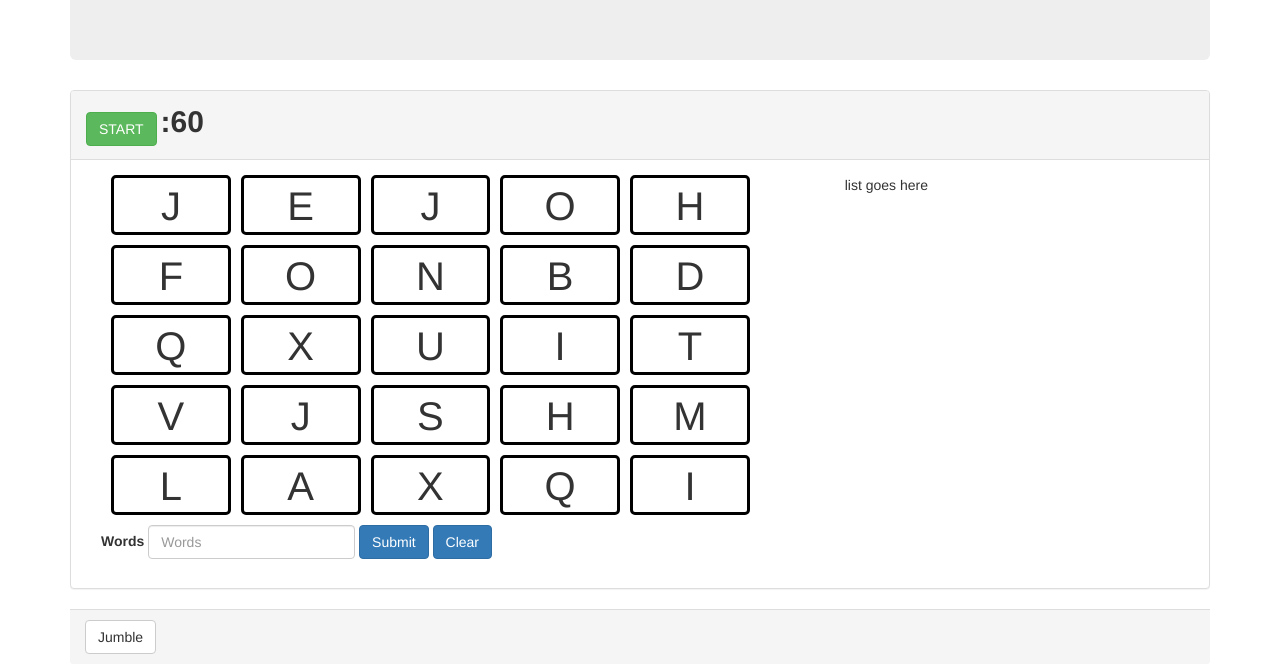
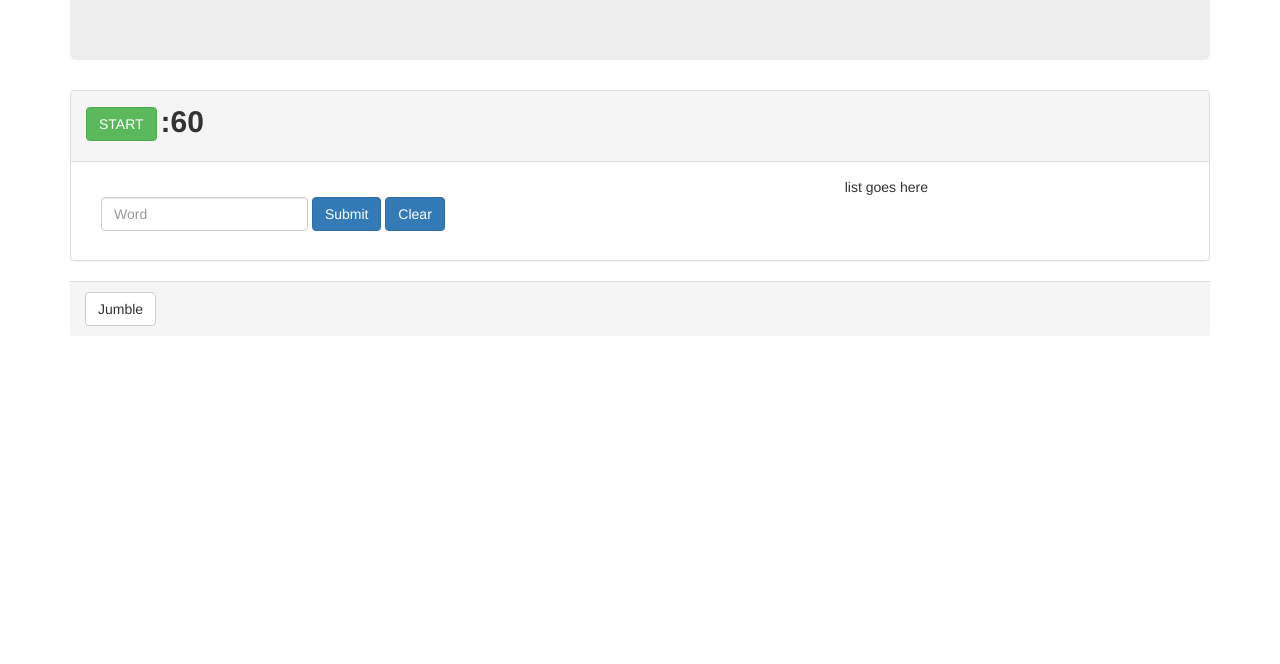
Before and after one commit to smstamm/maple, a website: page index.html in a window 1280 px wide. Shown: the part 180-844 px from the top of the page. After the commit the page ends 800 px from the top, so only its background shows below. Drawn offline with nearby package versions, Linux system fonts and the light colour scheme.

Commit message:
adds some show/ hide functionality to grid with timer

```diff
--- a/app.js
+++ b/app.js
@@ -16,10 +16,12 @@ app.controller('home-ctrl', ['$scope','$timeout', function($scope, $timeout){
 	$scope.stop = function(){
   	$timeout.cancel(stopped);
   	$scope.timer = 60;
+  	$scope.grid = [];
   };
 
   $scope.start = function(){
   	$scope.countdown();
+  	$scope.renderGrid(5);
   };
 
 	const ALPHABET = ['A', 'B', 'C', 'D', 'E', 'F', 'G', 'H', 'I', 'J', 'K', 'L', 'M', 'N', 'O', 'P', 'Q', 'R', 'S', 'T', 'U'
@@ -70,6 +72,4 @@ app.controller('home-ctrl', ['$scope','$timeout', function($scope, $timeout){
 		}
 
 	}
-
-	$scope.renderGrid(5);
 }]);
--- a/index.html
+++ b/index.html
@@ -26,6 +26,9 @@
 		#timer{
 			font-size: 30px;
 		}
+		#start, #stop{
+			margin-bottom: 10px;
+		}
 	</style>
 </head>
 <body ng-controller="home-ctrl">
@@ -38,8 +41,8 @@
 
 		<div class="panel panel-default">
 			<div class="panel-heading">
-				<button class="btn btn-success" ng-click="start()" ng-show="timer == 60">START</button>
-				<button class="btn btn-danger" ng-click="stop()" ng-show="timer < 60">STOP</button>
+				<button class="btn btn-success" id="start" ng-click="start()" ng-show="timer == 60">START</button>
+				<button class="btn btn-danger" id="stop" ng-click="stop()" ng-show="timer < 60">STOP</button>
 				<label id="timer">{{':'+timer}}</label>
 			</div>
 			<div class="panel-body">
@@ -57,8 +60,7 @@
 
 					<form class="form-inline">
 						<div class="form-group">
-							<label for="exampleInputName2">Words</label>
-							<input type="text" class="form-control" id="enteredWord" placeholder="Words">
+							<input type="text" class="form-control" id="enteredWord" placeholder="Word">
 						</div>
 						<button type="submit" class="btn btn-primary">Submit</button>
 						<button type="clear" class="btn btn-primary">Clear</button>
```
